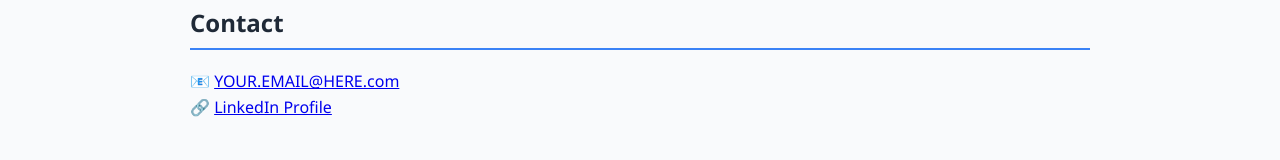
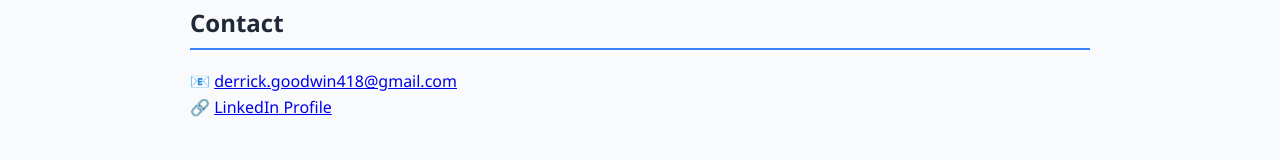
Before and after one commit to dgoodwin418/dgoodwin418.github.io, a plain HTML site: page index.html in a window 1280 px wide. Shown: the part 765-925 px from the top of the page. Drawn offline with Linux system fonts and the light colour scheme.

Commit message:
Update index.html

```diff
--- a/index.html
+++ b/index.html
@@ -101,7 +101,7 @@
     <section id="contact">
       <h2>Contact</h2>
       <p>
-        📧 <a href="mailto:YOUR.EMAIL@HERE.com">YOUR.EMAIL@HERE.com</a><br>
+        📧 <a href="mailto:YOUR.EMAIL@HERE.com">derrick.goodwin418@gmail.com</a><br>
         🔗 <a href="https://www.linkedin.com/in/derrick-goodwin" target="_blank">LinkedIn Profile</a>
       </p>
     </section>
```
